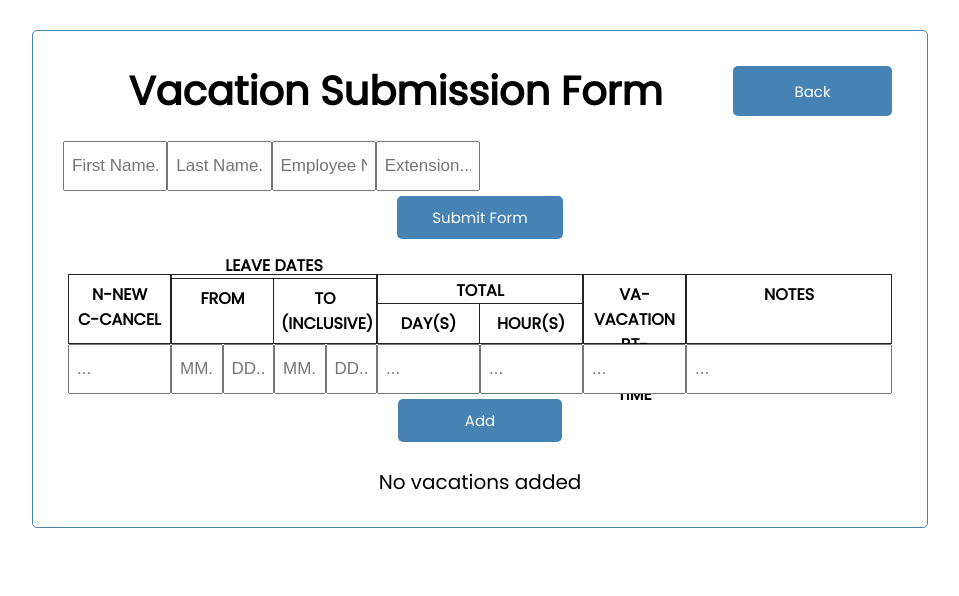
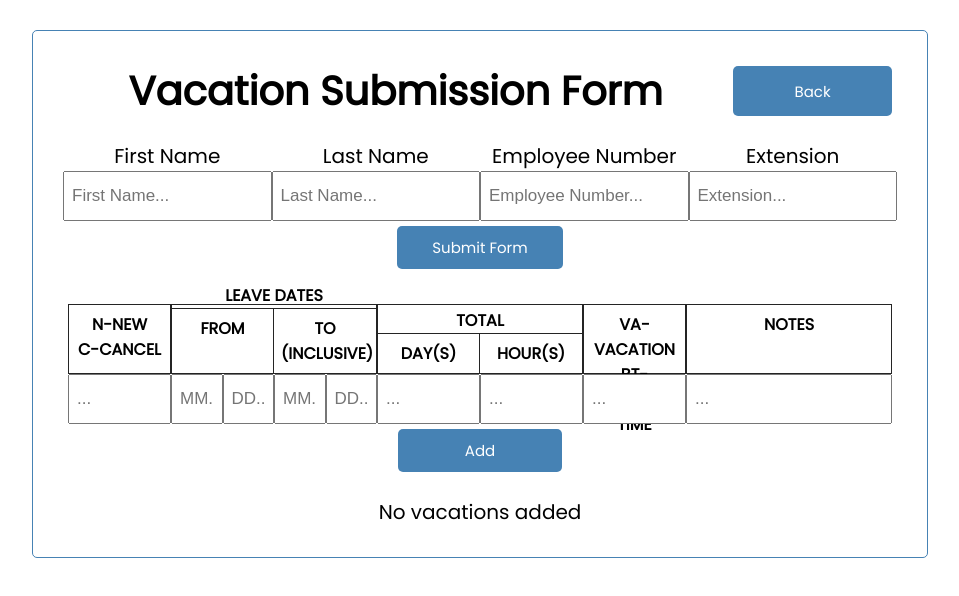
Before and after one commit to Timitan/COMP-3800-SotBy, a React (Create React App) app in the folder app/: page /vacation in a window 1280 px wide. Shown: the top 596 px of the page, without its empty margins (160-1119 px from the left). Built offline with nearby package versions, Linux system fonts and the light colour scheme; no server answers.

Commit message:
vacation form css adjustments

```diff
--- a/app/src/vacation-form/components/UserInfo.js
+++ b/app/src/vacation-form/components/UserInfo.js
@@ -24,10 +24,16 @@ const UserInfo = ({ onAdd, onSubmit }) => {
     return (
         <form onSubmit={submit}>
             <div className="vacation-row">
-                <input className="vacation-input" type="text" placeholder="First Name..." value={first} onChange={(e) => twoHandlers(setFirst, e.target.value)} />
-                <input className="vacation-input" type="text" placeholder="Last Name..." value={last} onChange={(e) => twoHandlers(setLast, e.target.value)} />
-                <input className="vacation-input" type="text" placeholder="Employee Number..." value={emp} onChange={(e) => twoHandlers(setEmp, e.target.value)} />
-                <input className="vacation-input" type="text" placeholder="Extension..." value={ext} onChange={(e) => twoHandlers(setExt, e.target.value)} />
+                <label className="vacation-input-labels">First Name</label>
+                <label className="vacation-input-labels">Last Name</label>
+                <label className="vacation-input-labels">Employee Number</label>
+                <label className="vacation-input-labels">Extension</label>
+            </div>
+            <div className="vacation-row">
+                <input className="vacation-input-large" type="text" placeholder="First Name..." value={first} onChange={(e) => twoHandlers(setFirst, e.target.value)} />
+                <input className="vacation-input-large" type="text" placeholder="Last Name..." value={last} onChange={(e) => twoHandlers(setLast, e.target.value)} />
+                <input className="vacation-input-large" type="text" placeholder="Employee Number..." value={emp} onChange={(e) => twoHandlers(setEmp, e.target.value)} />
+                <input className="vacation-input-large" type="text" placeholder="Extension..." value={ext} onChange={(e) => twoHandlers(setExt, e.target.value)} />
             </div>
 
             <input type="submit" value="Submit Form" className='btn' />
--- a/app/src/vacation-form/vacation.css
+++ b/app/src/vacation-form/vacation.css
@@ -143,6 +143,10 @@
   font-size: 17px;
 }
 
+.vacation-input-labels {
+  width: 25%;
+}
+
 .padding-top {
   padding-top: 20px;
 }
```
